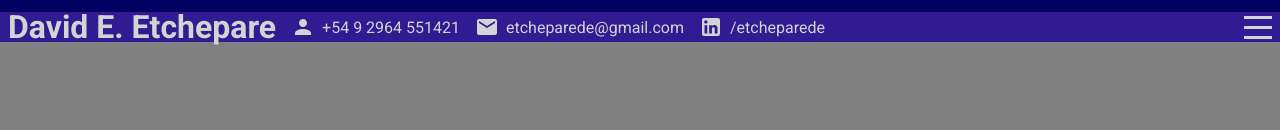
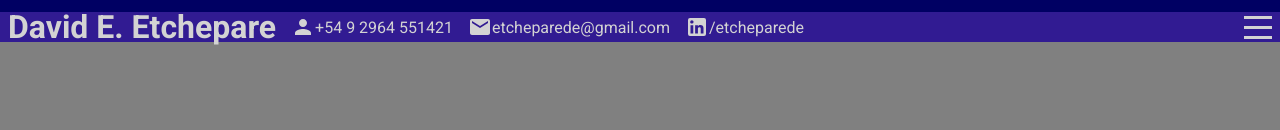
Before and after one commit to etchepared/Portfolio, a React (Create React App) app: page / in a window 1280 px wide. Shown: the top 130 px of the page. Built offline with nearby package versions, Linux system fonts and the light colour scheme.

Commit message:
feat: Feat Link on navbar added
Links to whatsapp and linkedin added on navbar

```diff
--- a/src/components/contact/Contact.jsx
+++ b/src/components/contact/Contact.jsx
@@ -2,7 +2,7 @@ import React from "react";
 import "./contact.scss";
 import { CopyToClipboard } from "react-copy-to-clipboard";
 import Swal from "sweetalert2";
-import { FileCopy, KeyboardArrowDown } from "@material-ui/icons";
+import { FileCopy } from "@material-ui/icons";
 import HomeIcon from "@mui/icons-material/Home";
 
 export default function Contact() {
--- a/src/components/navbar/NavBar.jsx
+++ b/src/components/navbar/NavBar.jsx
@@ -13,13 +13,26 @@ export default function NavBar({ menuOpen, setMenuOpen }) {
             </div>
             <div className="itemContainer">
               <Person className="icon" />
-              <span>+54 9 2964 551421</span>
+              <a
+                href="https://wa.me/+5492964551421"
+                target="_blank"
+                rel="noopener noreferrer"
+              >
+                +54 9 2964 551421
+              </a>
             </div>
             <div className="itemContainer">
               <Mail className="icon" /> <span>etcheparede@gmail.com</span>
             </div>
             <div className="itemContainer">
-              <LinkedIn className="icon" /> <span>/etcheparede</span>
+              <LinkedIn className="icon" />
+              <a
+                href="https://www.linkedin.com/in/etcheparede/"
+                target="_blank"
+                rel="noopener noreferrer"
+              >
+                /etcheparede
+              </a>
             </div>
           </div>
           <div className="right">
--- a/src/components/navbar/navbar.scss
+++ b/src/components/navbar/navbar.scss
@@ -49,6 +49,10 @@
           display: none;
         }
 
+        a {
+          text-decoration: none;
+          color: lightgray;
+
           .icon {
             font-size: 24px;
           }
@@ -57,6 +61,7 @@
             font-size: 16px;
             font-weight: 400;
             margin-left: 7px;
+          }
         }
       }
     }
```
Lines whose indentation alone changed are shown as unchanged.
